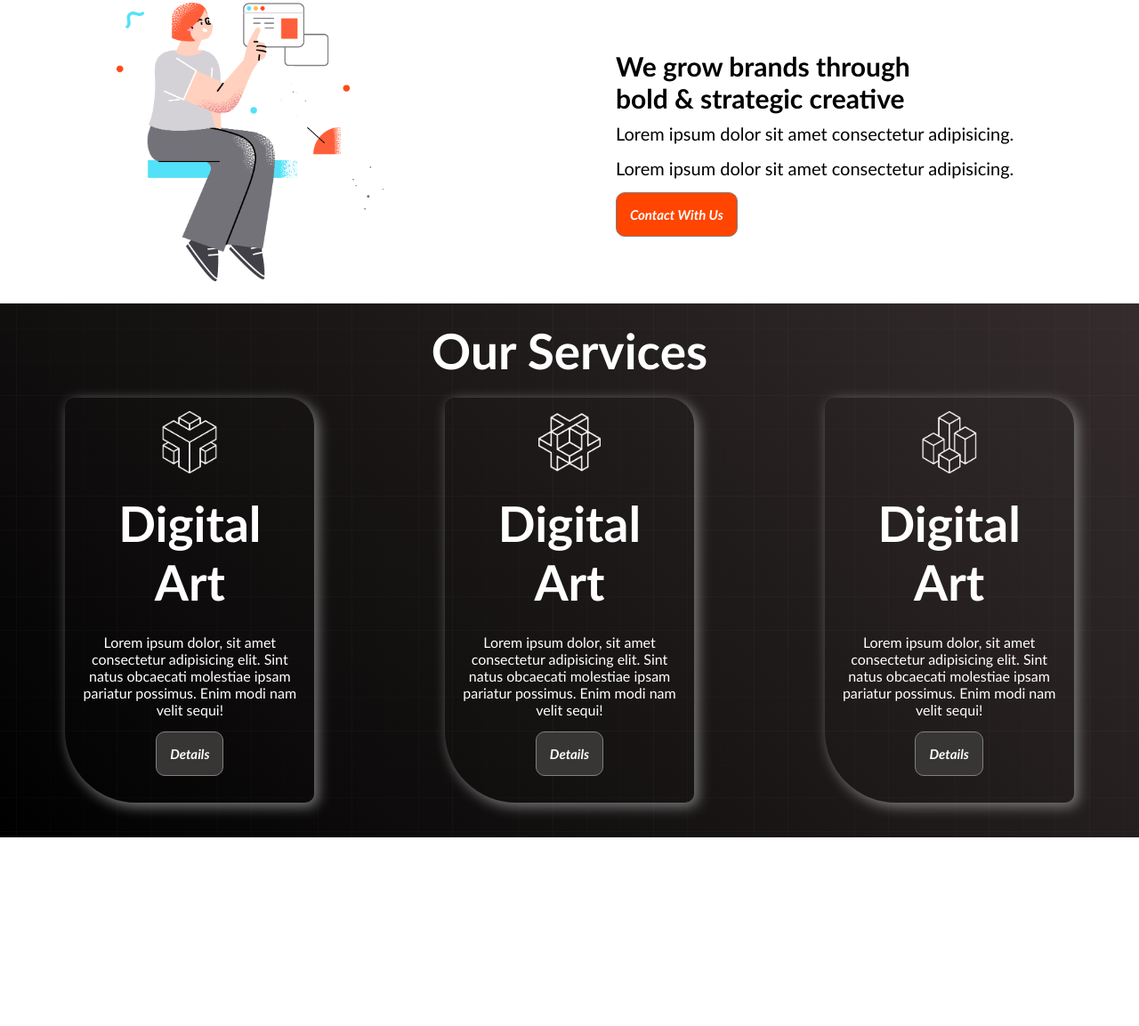
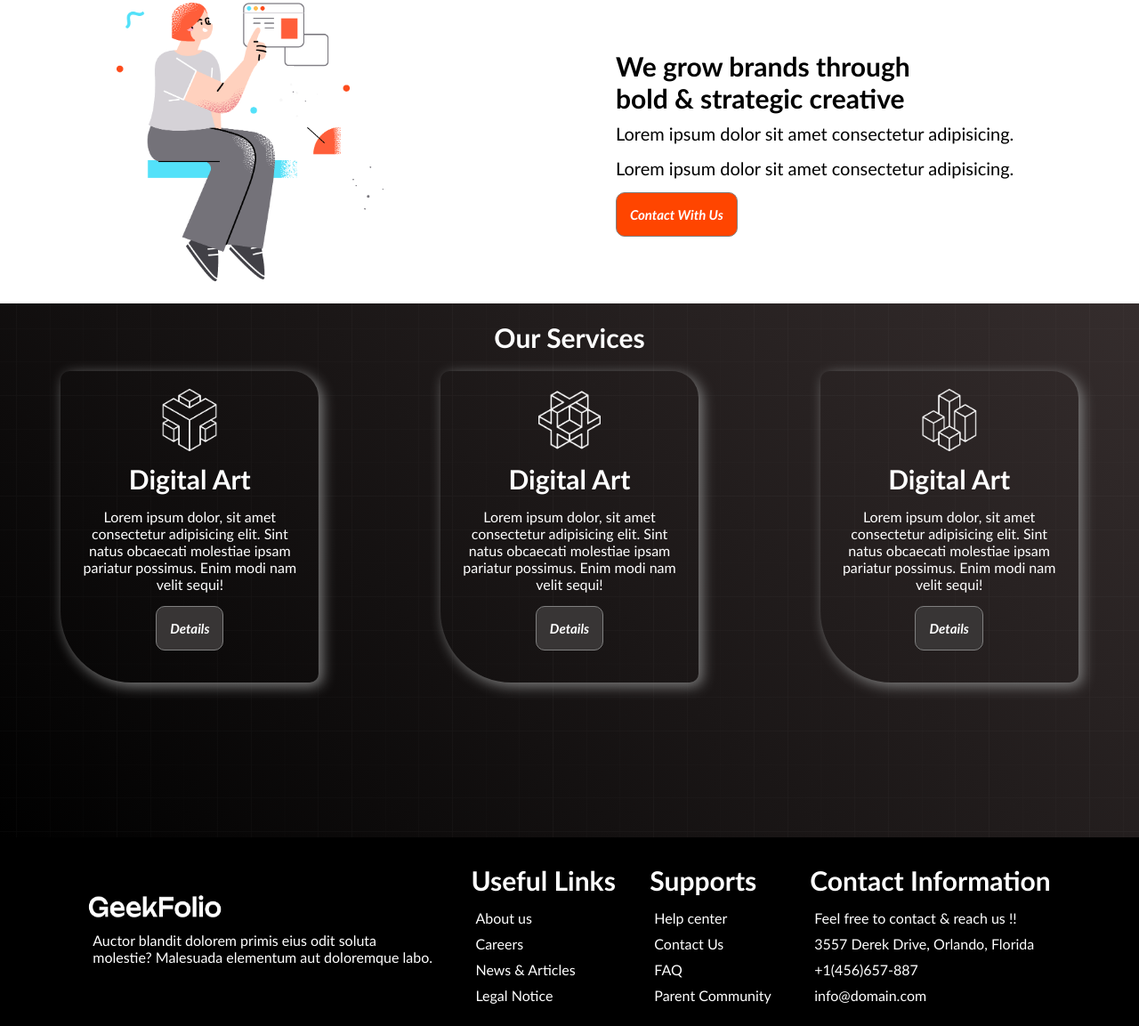
Before and after one commit to Sabbir-047/My-geek, a plain HTML site: page index.html in a window 1280 px wide. Shown: the part 983-2136 px from the top of the page at 89% size. Before the commit the page ends 1924 px from the top, so only its background shows below. Drawn offline with Linux system fonts and the light colour scheme.

Commit message:
Added the 'Contact us'section

```diff
--- a/index.html
+++ b/index.html
@@ -60,24 +60,24 @@
         <section>
             <div class="services">
                 <div>
-                    <h1 class="service-header" style="display: block;"> Our Services </h1>
+                    <h1 class="service-header"> Our Services </h1>
                 </div>
                 <div class="service-box">
                     <div class="box">
                         <img src="icon/0.png" alt="" class="service-img">
-                        <h2 class="service-header">Digital Art</h2>
+                        <h2 class="box-header">Digital Art</h2>
                         <p class="box-description">Lorem ipsum dolor, sit amet consectetur adipisicing elit. Sint natus obcaecati molestiae ipsam pariatur possimus. Enim modi nam velit sequi!</p>
                         <button class="btn service-btn">Details</button>
                     </div>
                     <div class="box">
                         <img src="icon/1.png" alt="" class="service-img">
-                        <h2 class="service-header">Digital Art</h2>
+                        <h2 class="box-header">Digital Art</h2>
                         <p class="box-description">Lorem ipsum dolor, sit amet consectetur adipisicing elit. Sint natus obcaecati molestiae ipsam pariatur possimus. Enim modi nam velit sequi!</p>
                         <button class="btn service-btn">Details</button>
                     </div>
                     <div class="box">
                         <img src="icon/2.png" alt="product-images" class="service-img">
-                        <h2 class="service-header">Digital Art</h2>
+                        <h2 class="box-header">Digital Art</h2>
                         <p class="box-description">Lorem ipsum dolor, sit amet consectetur adipisicing elit. Sint natus obcaecati molestiae ipsam pariatur possimus. Enim modi nam velit sequi!</p>
                         <button class="btn service-btn">Details</button>
                     </div>
@@ -88,7 +88,35 @@
 
     <!-- Footer Section -->
     <footer>
-
+        <section>
+            <div class="contact">
+                <div class="contact-box">
+                    <img class="logo-pic" src="logo/logo-light.png" alt="logo">
+                    <p>Auctor blandit dolorem primis eius odit soluta<br> molestie? Malesuada elementum aut doloremque labo.</p>
+                </div>
+                <div class="contact-box">
+                    <h2 class="box-header">Useful Links</h2>
+                    <p>About us</p>
+                    <p>Careers</p>
+                    <p>News & Articles</p>
+                    <p>Legal Notice</p>
+                </div>
+                <div class="contact-box">
+                    <h2 class="box-header">Supports</h2>
+                    <p>Help center</p>
+                    <p>Contact Us</p>
+                    <p>FAQ</p>
+                    <p>Parent Community</p>
+                </div>
+                <div class="contact-box">
+                    <h2 class="box-header">Contact Information</h2>
+                    <p>Feel free to contact & reach us !!</p>
+                    <p>3557 Derek Drive, Orlando, Florida</p>
+                    <p>+1(456)657-887</p>
+                    <p>info@domain.com</p>
+                </div>
+            </div>
+        </section>
     </footer>
 </body>
 </html>
--- a/styles.css
+++ b/styles.css
@@ -115,10 +115,10 @@
 }
 .box{
     width: 250px;
-    height: 425px;
+    height: 310px;
     box-shadow: 4px 4px 15px gray;
     text-align: center;
-    padding: 15px;
+    padding: 20px;
     border-radius: 10px 30px 10px 80px;
 }
 .box:hover{
@@ -128,8 +128,12 @@
 }
 .service-header{
     padding: 20px;
-    font-size: 55px;
+    font-size: 30px;
     text-align: center;
+}
+.box-header{
+    font-size: 30px;
+    padding: 10px 0px;
 }
 .service-img{
     width: 70px;
@@ -141,3 +145,14 @@
     background-color: rgb(56, 53, 53);
     margin-top: 10px;
 }
+.contact{
+    background-color: #000;
+    color: white;
+    display: flex;
+    justify-content: space-around;
+    align-items: center ;
+    padding: 20px 80px;
+}
+.contact-box > p{
+    padding: 5px;
+}
```
